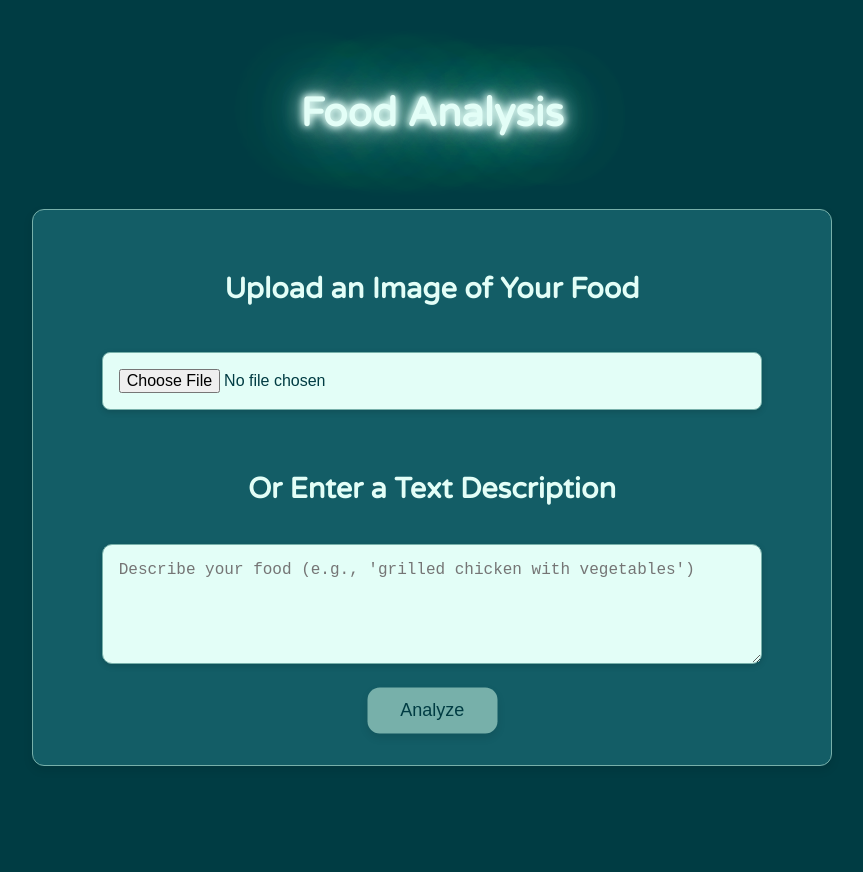
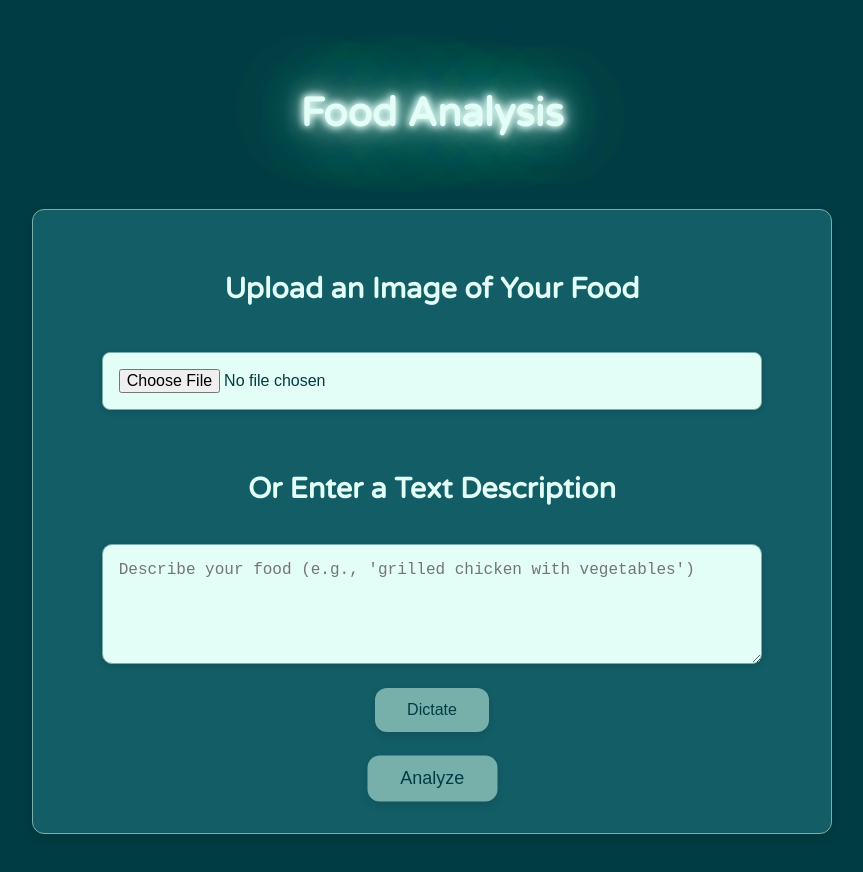
Before and after one commit to biotechHack24/you-are-what-you-eat, a Next.js app: page / in a window 1280 px wide. Shown: the top 872 px of the page, without its empty margins (208-1071 px from the left). Before the commit the page ends 814 px from the top, so only its background shows below. Built offline with nearby package versions, Linux system fonts and the light colour scheme; no server answers; what @huggingface/inference would draw is missing.

Commit message:
dictation

```diff
--- a/src/app/analysis/page.tsx
+++ b/src/app/analysis/page.tsx
@@ -1,12 +1,12 @@
 'use client'
 
-import { useState } from 'react';
+import { useState, useEffect } from 'react';
 import styles from "./page.module.css";
 import { AIResponseData } from "../types";
 import Statistics from '../statistics/page';
-import { HfInference } from "@huggingface/inference"
+import { HfInference } from "@huggingface/inference";
 
-const prompt :string =
+const prompt: string =
 `Do not include the prompt in your response. Respond with a JSON object based on the following types:
 export type AIResponseData = {
     nutrients         :NutrientsData,
@@ -58,13 +58,59 @@ const ai_client = new HfInference(HUGGING_FACE_API_KEY);
 
 export default function Analysis() {
     const [foodInput, setFoodInput] = useState("");
-    const [image, setImage] = useState(null);
+    const [image, setImage] = useState<File | null>(null);
     const [analysisResult, setAnalysisResult] = useState<AIResponseData | null>(null);
     const [loading, setLoading] = useState(false);
+    const [isListening, setIsListening] = useState(false);
 
+    const [recognition, setRecognition] = useState<SpeechRecognition | null>(null);
 
-    const handleImageUpload = async (event: any) => {
-        const file = event.target.files[0];
+    useEffect(() => {
+        const SpeechRecognition = (window as any).SpeechRecognition || (window as any).webkitSpeechRecognition;
+
+        if (SpeechRecognition) {
+            const recognitionInstance = new SpeechRecognition();
+            recognitionInstance.continuous = true;
+            recognitionInstance.interimResults = true;
+            recognitionInstance.lang = "en-US";
+
+            recognitionInstance.onresult = (event: SpeechRecognitionEvent) => {
+                const transcript = Array.from(event.results)
+                    .map(result => result[0].transcript)
+                    .join('');
+                setFoodInput(transcript);
+            };
+
+            recognitionInstance.onend = () => {
+                setIsListening(false);
+            };
+
+            setRecognition(recognitionInstance);
+        } else {
+            console.error("Speech recognition not supported by this browser.");
+        }
+
+        return () => {
+            recognition?.stop();
+        };
+    }, []);
+
+    const startListening = () => {
+        if (recognition && !isListening) {
+            recognition.start();
+            setIsListening(true);
+        }
+    };
+
+    const stopListening = () => {
+        if (recognition && isListening) {
+            recognition.stop();
+            setIsListening(false);
+        }
+    };
+
+    const handleImageUpload = async (event: React.ChangeEvent<HTMLInputElement>) => {
+        const file = event.target.files?.[0] || null;
         setImage(file);
 
         if (file) {
@@ -132,11 +178,10 @@ export default function Analysis() {
                 }
             }
 
-            let relevantData = JSON.parse(ai_res)
+            let relevantData = JSON.parse(ai_res);
             setAnalysisResult(relevantData);
         } catch (error) {
             console.error("Error analyzing text:", error);
-            await handleTextSubmit();
         } finally {
             setLoading(false);
         }
@@ -163,6 +208,14 @@ export default function Analysis() {
                     placeholder="Describe your food (e.g., 'grilled chicken with vegetables')"
                     className={styles.textInput}
                 ></textarea>
+
+                <button
+                    onClick={isListening ? stopListening : startListening}
+                    className={styles.micButton}
+                >
+                    {isListening ? "Stop" : "Dictate"}
+                </button>
+
                 <button
                     onClick={handleTextSubmit}
                     className={styles.submitButton}
@@ -177,7 +230,7 @@ export default function Analysis() {
             </section>
         </section>
 
-        {analysisResult !== null && <Statistics response={analysisResult} />}
+        {analysisResult && <Statistics response={analysisResult} />}
         </>
     );
 }
```
Lines whose indentation alone changed are shown as unchanged.
